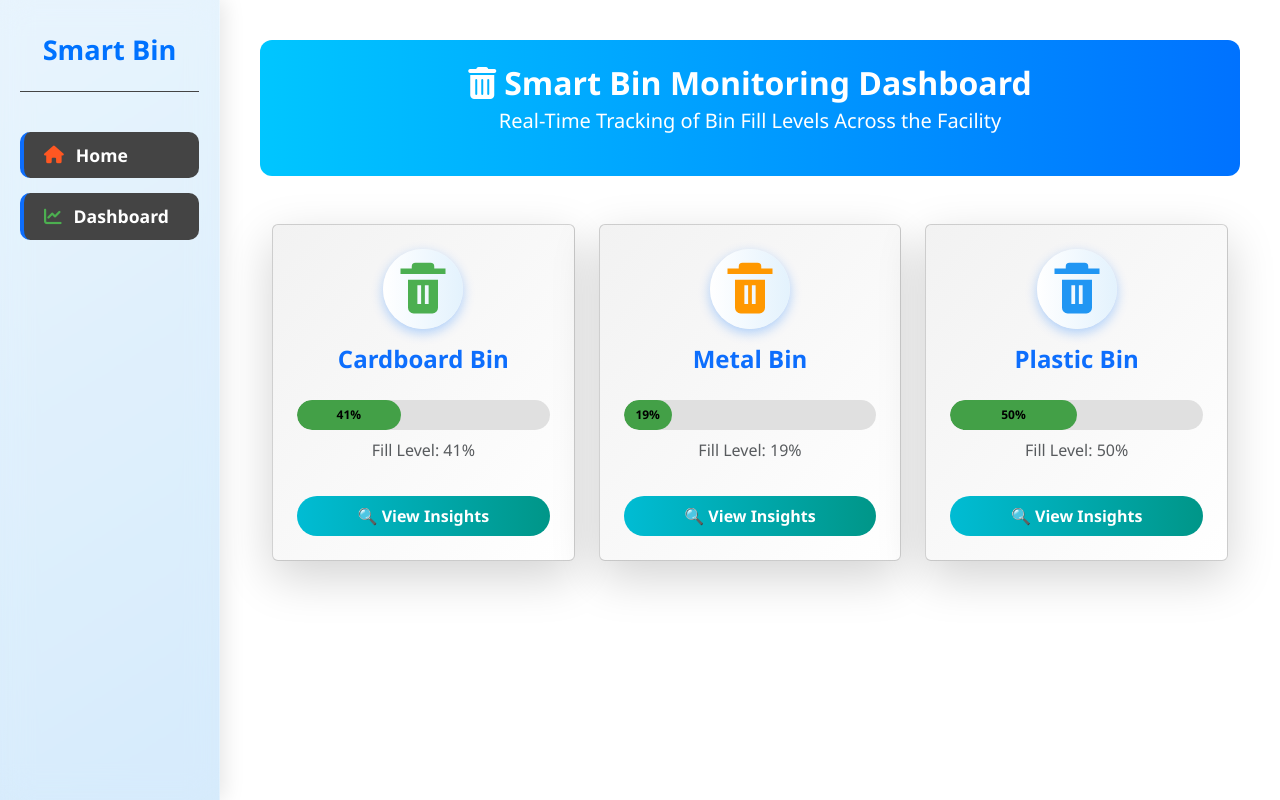
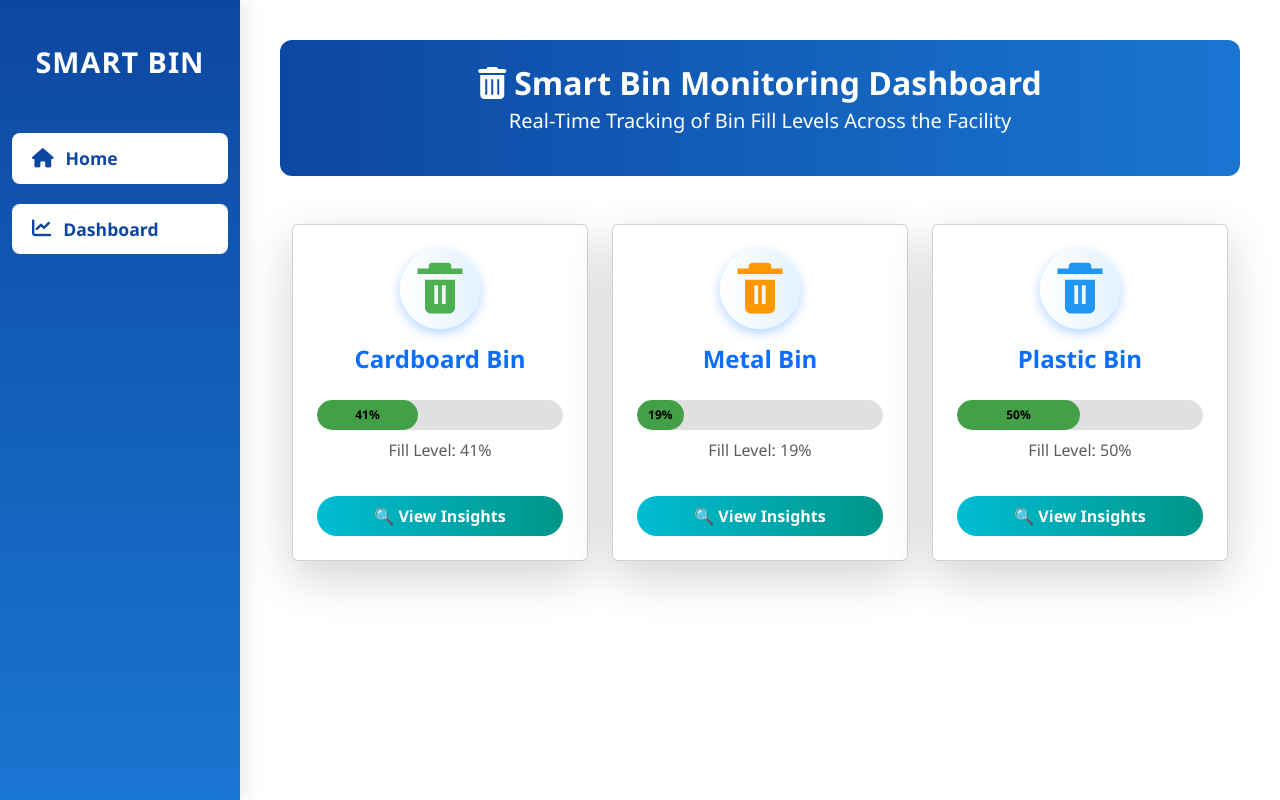
Before and after one commit to EdgeAI-CW-5/garbage-classifier, a Flask app: page /dashboard in a window 1280 px wide. Run offline with Flask 3, Linux system fonts and the light colour scheme.

Commit message:
front-end updated

```diff
--- a/webapp/static/css/dashboard.css
+++ b/webapp/static/css/dashboard.css
@@ -3,7 +3,7 @@ body {
 }
 
 .header-gradient {
-    background: linear-gradient(to right, #00c6ff, #0072ff);
+    background: linear-gradient(to right,#0d47a1, #1976d2);
     color: white;
     border-radius: 12px;
 }
--- a/webapp/static/css/style.css
+++ b/webapp/static/css/style.css
@@ -1,66 +1,77 @@
+/* 🌐 Global Style (unchanged) */
 body {
+    margin: 0;
     font-family: 'Segoe UI', sans-serif;
-    background-color: #f9f9f9;
+    background: linear-gradient(to right, #e0f7fa, #f1f8e9);
 }
 
+/* 🧭 New Sidebar Style */
 .sidebar {
-    width: 250px;
-    background-color: #2f2f2f;
+    position: fixed;
+    top: 0;
+    left: 0;
     height: 100vh;
-    padding-top: 20px;
-    color: #fff;
+    width: 240px;
+    padding-top: 40px;
+    background: linear-gradient(to bottom, #0d47a1, #1976d2);
+    box-shadow: 4px 0 20px rgba(0, 0, 0, 0.1);
+    color: #ffffff;
+    z-index: 1000;
+    display: flex;
+    flex-direction: column;
+    align-items: center;
 }
 
 .sidebar-header {
-    font-size: 1.5rem;
-    text-align: center;
-    padding-bottom: 20px;
-    font-weight: bold;
-    border-bottom: 1px solid #444;
+    font-size: 1.8rem;
+    font-weight: 700;
+    margin-bottom: 40px;
+    color: #fff;
+    letter-spacing: 1px;
+    text-transform: uppercase;
 }
 
-.sidebar .nav-link {
-    color: #bbb;
-    padding: 10px 20px;
-    transition: 0.3s;
+/* 🧭 Sidebar Navigation Links */
+.nav-link {
+    color: #cfd8dc;
+    font-size: 1.1rem;
+    width: 90%;
+    padding: 12px 20px;
+    margin: 10px 0;
+    border-radius: 8px;
+    display: flex;
+    align-items: center;
+    text-decoration: none;
+    position: relative;
+    transition: all 0.3s ease-in-out;
 }
 
-.sidebar .nav-link.active,
-.sidebar .nav-link:hover {
-    color: #fff;
-    background-color: #444;
-    border-left: 4px solid #0d6efd;
+.nav-link i {
+    margin-right: 12px;
+    font-size: 1.2rem;
 }
 
+.nav-link:hover {
+    background-color: rgba(255, 255, 255, 0.1);
+    color: #fff;
+    transform: translateX(5px);
+}
+
+.nav-link.active {
+    background-color: #ffffff;
+    color: #0d47a1;
+    font-weight: 600;
+}
+
+.nav-link.active i {
+    color: #0d47a1;
+}
+
+/* 🧾 Main Content */
 .main-content {
+    margin-left: 240px;
+    padding: 40px;
     background-color: #ffffff;
     min-height: 100vh;
+    width: calc(100% - 240px);
 }
-
-.bin-card {
-    background: linear-gradient(to bottom right, #f2f2f2, #ffffff);
-    border-radius: 10px;
-    transition: transform 0.3s ease-in-out;
-}
-
-.bin-card:hover {
-    transform: scale(1.03);
-}
-
-.bin-icon {
-    width: 60px;
-}
-
-.progress-bar {
-    background-color: #0d6efd;
-    transition: width 1.5s ease-in-out;
-}
-
-.animate-bar {
-    animation: slideBar 1s ease-in-out;
-}
-
-@keyframes slideBar {
-    from { width: 0; }
-    to { width: 100%; }
-}
--- a/webapp/templates/base.html
+++ b/webapp/templates/base.html
@@ -3,75 +3,13 @@
 <head>
     <meta charset="UTF-8">
     <title>Smart Bin Dashboard</title>
-    <link rel="stylesheet" href="{{ url_for('static', filename='css/style.css') }}">
+
+    <!-- External Stylesheets -->
     <link href="https://cdn.jsdelivr.net/npm/bootstrap@5.3.0/dist/css/bootstrap.min.css" rel="stylesheet">
     <link href="https://cdnjs.cloudflare.com/ajax/libs/font-awesome/6.5.0/css/all.min.css" rel="stylesheet">
-    <style>
-        body {
-            margin: 0;
-            font-family: 'Segoe UI', sans-serif;
-            background: linear-gradient(to right, #e0f7fa, #f1f8e9);
-        }
 
-        /* Sidebar (Desktop) */
-        .sidebar {
-            position: fixed;
-            top: 0;
-            left: 0;
-            height: 100vh;
-            width: 220px;
-            padding: 30px 20px;
-            background: rgba(255, 255, 255, 0.2);
-            backdrop-filter: blur(15px);
-            box-shadow: 4px 0 20px rgba(0, 0, 0, 0.1);
-            border-right: 1px solid rgba(255, 255, 255, 0.3);
-            z-index: 1000;
-        }
-
-        .sidebar-header {
-            font-size: 1.7rem;
-            font-weight: 700;
-            text-align: center;
-            color: #0072ff;
-            margin-bottom: 40px;
-        }
-
-        .nav-link {
-            color: #333;
-            font-size: 1.1rem;
-            padding: 12px 15px;
-            margin-bottom: 15px;
-            border-radius: 10px;
-            transition: all 0.3s ease;
-            display: flex;
-            align-items: center;
-            text-decoration: none;
-        }
-
-        .nav-link i {
-            margin-right: 12px;
-        }
-
-        .nav-link.home-icon i {
-            color: #ff5722;
-        }
-
-        .nav-link.dashboard-icon i {
-            color: #4caf50;
-        }
-
-        .nav-link:hover,
-        .nav-link.active {
-            background-color: #e3f2fd;
-            font-weight: 600;
-        }
-
-        .main-content {
-            margin-left: 220px;
-            padding: 40px;
-            width: calc(100% - 220px);
-        }
-    </style>
+    <!-- Custom CSS -->
+    <link rel="stylesheet" href="{{ url_for('static', filename='css/style.css') }}">
 </head>
 <body>
 
@@ -89,5 +27,7 @@
     {% block content %}{% endblock %}
 </div>
 
+<!-- JS Scripts -->
+<script src="{{ url_for('static', filename='js/script.js') }}"></script>
 </body>
 </html>
--- a/webapp/templates/home.html
+++ b/webapp/templates/home.html
@@ -3,7 +3,7 @@
 {% block content %}
 
 <!-- 🌟 Creative Header -->
-<div class="text-center mb-5 py-4" style="background: linear-gradient(to right, #00c6ff, #0072ff); color: white; border-radius: 12px;">
+<div class="text-center mb-5 py-4" style="background: linear-gradient(to right, #0d47a1, #1976d2); color: white; border-radius: 12px;">
     <h2 class="fw-bold mb-1 animate__animated animate__fadeInDown">
         <i class="fas fa-trash-alt me-2"></i>Smart Bin Monitoring Dashboard
     </h2>
```
